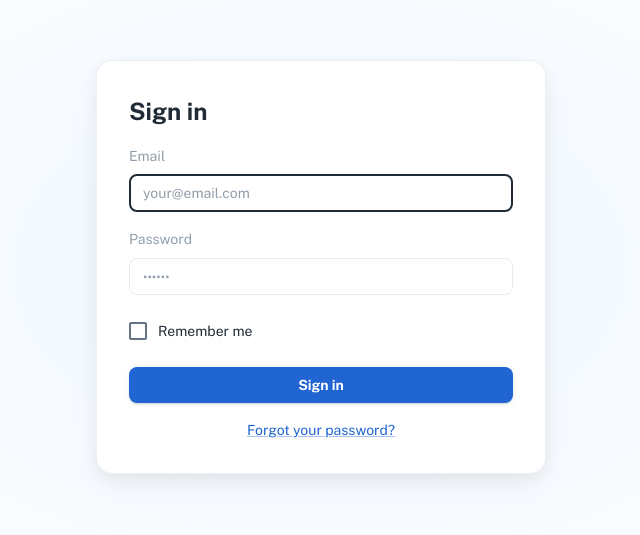
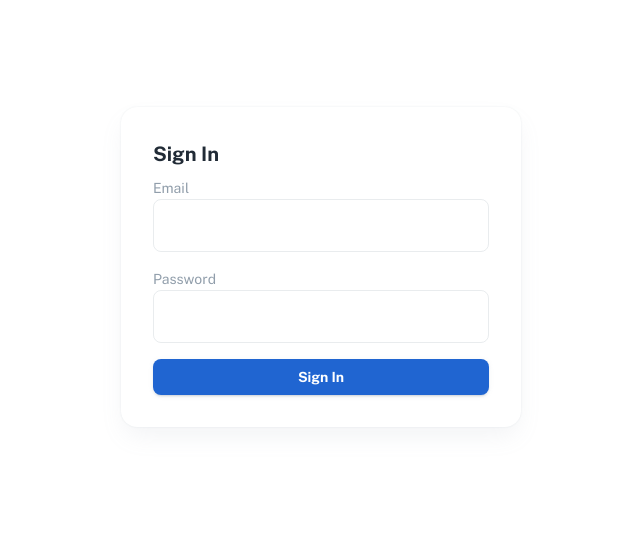
Before and after one commit to tahsina-azam/hiublue-frontend-recruitment-starter, a Next.js app: page /login in a window 1280 px wide. Shown: the part 133-668 px from the top of the page, without its empty margins (319-959 px from the left). Built offline with nearby package versions, Linux system fonts and the light colour scheme; what @mui/material-nextjs would draw is missing.

Commit message:
feat: add login authentication, redirection

```diff
--- /dev/null
+++ b/context/authContext.tsx
@@ -0,0 +1,65 @@
+"use client";
+
+import { createContext, useContext, useEffect, useState } from "react";
+
+interface AuthContextType {
+  user: { id: number; name: string; email: string } | null;
+  token: string | null;
+  login: (token: string, user: any) => void;
+  logout: () => void;
+}
+
+const AuthContext = createContext<AuthContextType | undefined>(undefined);
+
+export const AuthProvider = ({ children }: { children: React.ReactNode }) => {
+  const [user, setUser] = useState<AuthContextType["user"]>(null);
+  const [token, setToken] = useState<string | null>(null);
+
+  // Load token & user from localStorage on app load
+  useEffect(() => {
+    const storedToken = localStorage.getItem("token");
+    const storedUser = localStorage.getItem("user");
+    const expiry = localStorage.getItem("tokenExpiry");
+
+    if (storedToken && storedUser && expiry) {
+      const now = new Date().getTime();
+      if (now < parseInt(expiry)) {
+        setToken(storedToken);
+        setUser(JSON.parse(storedUser));
+      } else {
+        logout(); // Token expired
+      }
+    }
+  }, []);
+
+  // Login function: Store token in localStorage with expiry
+  const login = (token: string, user: any) => {
+    const expiryTime = new Date().getTime() + 60 * 60 * 1000; // 1 hour expiry
+    localStorage.setItem("token", token);
+    localStorage.setItem("user", JSON.stringify(user));
+    localStorage.setItem("tokenExpiry", expiryTime.toString());
+    setToken(token);
+    setUser(user);
+  };
+
+  // Logout function: Clear everything
+  const logout = () => {
+    localStorage.removeItem("token");
+    localStorage.removeItem("user");
+    localStorage.removeItem("tokenExpiry");
+    setToken(null);
+    setUser(null);
+  };
+
+  return (
+    <AuthContext.Provider value={{ user, token, login, logout }}>
+      {children}
+    </AuthContext.Provider>
+  );
+};
+
+export const useAuth = () => {
+  const context = useContext(AuthContext);
+  if (!context) throw new Error("useAuth must be used within an AuthProvider");
+  return context;
+};
--- a/package.json
+++ b/package.json
@@ -18,6 +18,7 @@
     "@mui/material-nextjs": "next",
     "lodash": "^4.17.21",
     "next": "^15.0.0",
+    "prettier": "^3.5.1",
     "react": "^19.0.0",
     "react-dom": "^19.0.0"
   },
--- a/src/app/layout.tsx
+++ b/src/app/layout.tsx
@@ -1,19 +1,20 @@
-import * as React from 'react';
-import {AppRouterCacheProvider} from '@mui/material-nextjs/v15-appRouter';
-import CssBaseline from '@mui/material/CssBaseline';
-import InitColorSchemeScript from '@mui/material/InitColorSchemeScript';
+import * as React from "react";
+import { AppRouterCacheProvider } from "@mui/material-nextjs/v15-appRouter";
+import CssBaseline from "@mui/material/CssBaseline";
+import InitColorSchemeScript from "@mui/material/InitColorSchemeScript";
 import ThemeProvider from "@/theme/index";
+import { AuthProvider } from "context/authContext";
 
-export default function RootLayout(props: { children: React.ReactNode }) {
+export default function RootLayout({ children }: { children: React.ReactNode }) {
   return (
-        <html lang="en" suppressHydrationWarning>
-        <body>
-        <InitColorSchemeScript attribute="class"/>
-        <AppRouterCacheProvider options={{enableCssLayer: true}}>
+    <html lang="en" >
+      <body suppressHydrationWarning>
+        <AppRouterCacheProvider options={{ enableCssLayer: true }}>
           <ThemeProvider>
-                {/* CssBaseline kickstart an elegant, consistent, and simple baseline to build upon. */}
-                <CssBaseline/>
-                {props.children}
+            <AuthProvider>
+              <CssBaseline />
+              {children}
+            </AuthProvider>
           </ThemeProvider>
         </AppRouterCacheProvider>
       </body>
--- a/src/app/login/page.tsx
+++ b/src/app/login/page.tsx
@@ -1,10 +1,49 @@
-import LoginView from "@/sections/login/views/login-view";
-
-export const metadata = {
-    title: 'Login',
-};
+"use client";
 
 
-export default function Page() {
-    return <LoginView />;
+import LoginView from "@/sections/login/views/login-view";
+import { useAuth } from "context/authContext";
+import { useRouter } from "next/navigation";
+import { useEffect, useState } from "react";
+
+export default function LoginPage() {
+  const { token, login } = useAuth();
+  const router = useRouter();
+  const [loading, setLoading] = useState(true);
+
+  useEffect(() => {
+    if (token) {
+      router.replace("/dashboard");
+    } else {
+      setLoading(false);
+    }
+  }, [token, router]);
+
+  const handleLogin = async () => {
+    try {
+      const response = await fetch("https://dummy-1.hiublue.com/api/login", {
+        method: "POST",
+        headers: { "Content-Type": "application/json" },
+        body: JSON.stringify({ email: "test@example.com", password: "password" }),
+      });
+
+      if (!response.ok) throw new Error("Login failed");
+
+      const data = await response.json();
+      login(data.token, data.user);
+      router.push("/dashboard");
+    } catch (error) {
+      console.error("Login Error:", error);
+    }
+  };
+
+  if (loading) {
+    return <div className="h-screen flex justify-center items-center">Redirecting...</div>;
+  }
+
+  return (
+    <div>
+      <LoginView/>
+    </div>
+  );
 }
--- a/src/app/page.tsx
+++ b/src/app/page.tsx
@@ -1,10 +1,12 @@
 import DashboardView from "@/sections/dashboard/views/dashboard-view";
-
+import ProtectedRoute from "@/components/protected-route";
 export const metadata = {
     title: 'Dashbord',
 };
 
 
 export default function Page() {
-    return <DashboardView/>;
+    return(<ProtectedRoute>
+        <DashboardView/>
+    </ProtectedRoute>);
 }
--- a/src/sections/login/views/login-view.tsx
+++ b/src/sections/login/views/login-view.tsx
@@ -1,144 +1,59 @@
-'use client';
+"use client";
 
-import * as React from 'react';
-import Box from '@mui/material/Box';
-import Button from '@mui/material/Button';
-import Checkbox from '@mui/material/Checkbox';
-import CssBaseline from '@mui/material/CssBaseline';
-import FormControlLabel from '@mui/material/FormControlLabel';
-import FormLabel from '@mui/material/FormLabel';
-import FormControl from '@mui/material/FormControl';
-import Link from '@mui/material/Link';
-import TextField from '@mui/material/TextField';
-import Typography from '@mui/material/Typography';
-import Stack from '@mui/material/Stack';
-import MuiCard from '@mui/material/Card';
-import {styled} from '@mui/material/styles';
+import { useState } from "react";
+import { useAuth } from "context/authContext";
+import { useRouter } from "next/navigation";
+import { Box, Button, FormControl, FormLabel, TextField, Typography, Card } from "@mui/material";
 
-const Card = styled(MuiCard)(({theme}) => ({
-    display: 'flex',
-    flexDirection: 'column',
-    alignSelf: 'center',
-    width: '100%',
-    padding: theme.spacing(4),
-    gap: theme.spacing(2),
-    margin: 'auto',
-    [theme.breakpoints.up('sm')]: {
-        maxWidth: '450px',
-    },
-    boxShadow:
-        'hsla(220, 30%, 5%, 0.05) 0px 5px 15px 0px, hsla(220, 25%, 10%, 0.05) 0px 15px 35px -5px',
-    ...theme.applyStyles('dark', {
-        boxShadow:
-            'hsla(220, 30%, 5%, 0.5) 0px 5px 15px 0px, hsla(220, 25%, 10%, 0.08) 0px 15px 35px -5px',
-    }),
-}));
+export default function LoginPage() {
+  const { login } = useAuth();
+  const router = useRouter();
 
-const SignInContainer = styled(Stack)(({theme}) => ({
-    height: 'calc((1 - var(--template-frame-height, 0)) * 100dvh)',
-    minHeight: '100%',
-    padding: theme.spacing(2),
-    [theme.breakpoints.up('sm')]: {
-        padding: theme.spacing(4),
-    },
-    '&::before': {
-        content: '""',
-        display: 'block',
-        position: 'absolute',
-        zIndex: -1,
-        inset: 0,
-        backgroundImage:
-            'radial-gradient(ellipse at 50% 50%, hsl(210, 100%, 97%), hsl(0, 0%, 100%))',
-        backgroundRepeat: 'no-repeat',
-        ...theme.applyStyles('dark', {
-            backgroundImage:
-                'radial-gradient(at 50% 50%, hsla(210, 100%, 16%, 0.5), hsl(220, 30%, 5%))',
-        }),
-    },
-}));
+  const [email, setEmail] = useState("");
+  const [password, setPassword] = useState("");
+  const [error, setError] = useState("");
 
-export default function SignIn() {
+  const handleSubmit = async (e: React.FormEvent) => {
+    e.preventDefault();
+    try {
+      await login(email, password);
+      router.push("/dashboard");
+    } catch (err) {
+      setError("Invalid email or password.");
+    }
+  };
 
   return (
-        <>
-            <CssBaseline enableColorScheme/>
-            <SignInContainer direction="column" justifyContent="space-between">
-                <Card variant="outlined">
-                    <Typography
-                        component="h1"
-                        variant="h4"
-                        sx={{width: '100%', fontSize: 'clamp(2rem, 10vw, 2.15rem)'}}
-                    >
-                        Sign in
-                    </Typography>
-                    <Box
-                        component="form"
-                        onSubmit={() => {
-                        }}
-                        noValidate
-                        sx={{
-                            display: 'flex',
-                            flexDirection: 'column',
-                            width: '100%',
-                            gap: 2,
-                        }}
-                    >
-                        <FormControl>
-                            <FormLabel htmlFor="email">Email</FormLabel>
+    <Box display="flex" justifyContent="center" alignItems="center" height="100vh">
+      <Card sx={{ padding: 4, width: "400px" }}>
+        <Typography variant="h5" gutterBottom>Sign In</Typography>
+        {error && <Typography color="error">{error}</Typography>}
+        <form onSubmit={handleSubmit}>
+          <FormControl fullWidth>
+            <FormLabel>Email</FormLabel>
             <TextField
               type="email"
-                                name="email"
-                                placeholder="your@email.com"
-                                autoComplete="email"
-                                autoFocus
+              value={email}
+              onChange={(e) => setEmail(e.target.value)}
               required
               fullWidth
-                                variant="outlined"
-                                size="small"
-                                sx={{mt: 1}}
             />
           </FormControl>
-                        <FormControl>
-                            <FormLabel htmlFor="password">Password</FormLabel>
+          <FormControl fullWidth sx={{ mt: 2 }}>
+            <FormLabel>Password</FormLabel>
             <TextField
-                                name="password"
-                                placeholder="••••••"
               type="password"
-                                id="password"
-                                autoComplete="current-password"
+              value={password}
+              onChange={(e) => setPassword(e.target.value)}
               required
               fullWidth
-                                variant="outlined"
-                                size="small"
-                                sx={{mt: 1}}
             />
           </FormControl>
-                        <FormControlLabel
-                            control={<Checkbox value="remember" color="primary"/>}
-                            label="Remember me"
-                        />
-                        <Button
-                            type="submit"
-                            fullWidth
-                            variant="contained"
-                            onClick={() => {
-                            }}
-                        >
-                            Sign in
+          <Button type="submit" fullWidth variant="contained" sx={{ mt: 2 }}>
+            Sign In
           </Button>
-                        <Link
-                            component="button"
-                            type="button"
-                            onClick={() => {
-                            }}
-                            variant="body2"
-                            sx={{alignSelf: 'center'}}
-                        >
-                            Forgot your password?
-                        </Link>
+        </form>
+      </Card>
     </Box>
-                </Card>
-            </SignInContainer>
-        </>
   );
 }
```
Also changed, not shown: services/authService.ts (added, +16 -0 lines), src/app/dashboard/page.tsx (added, +32 -0 lines), src/components/protected-route.tsx (added, +25 -0 lines), 2 other files (tests, documents, lock files or other folders). Lines whose indentation alone changed are shown as unchanged.
